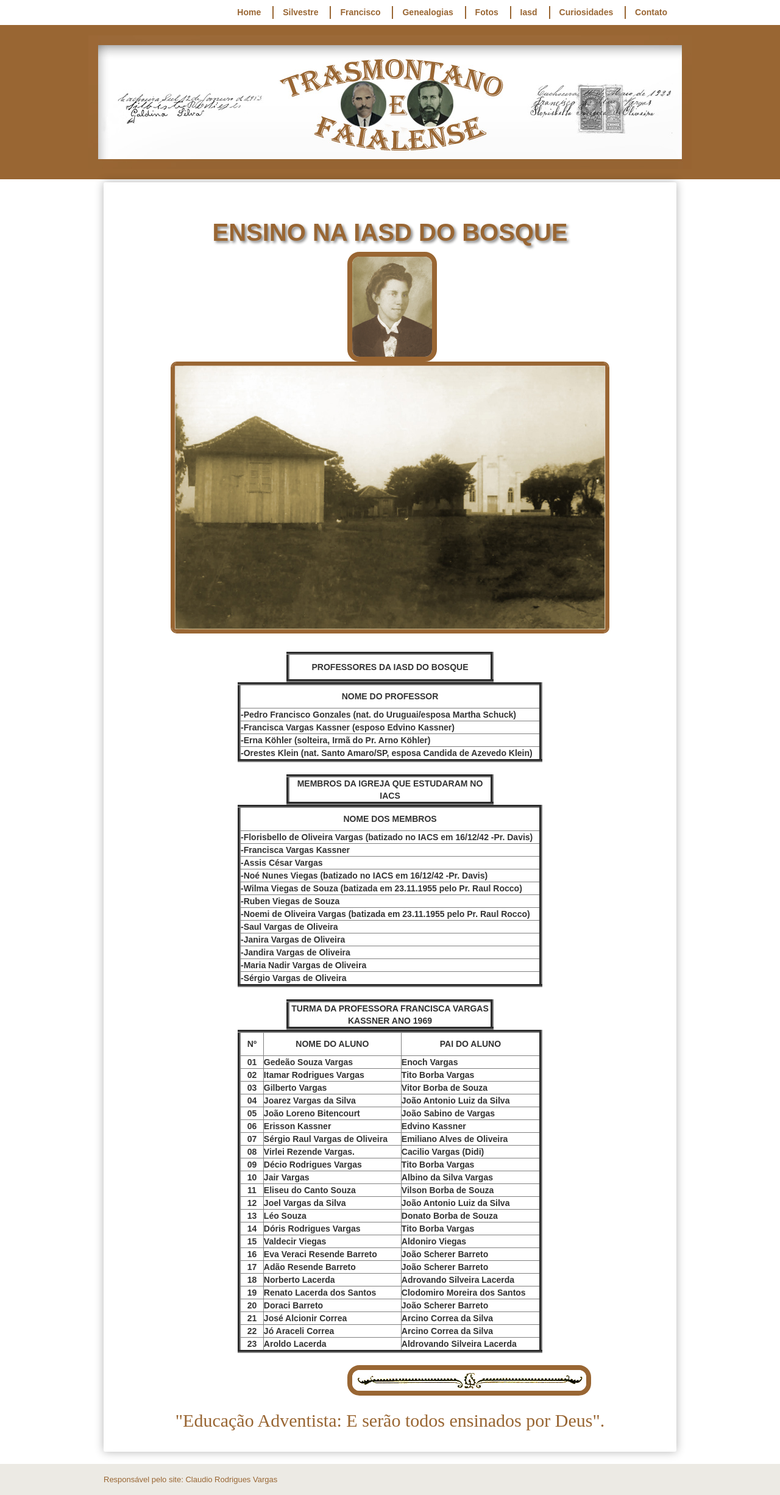
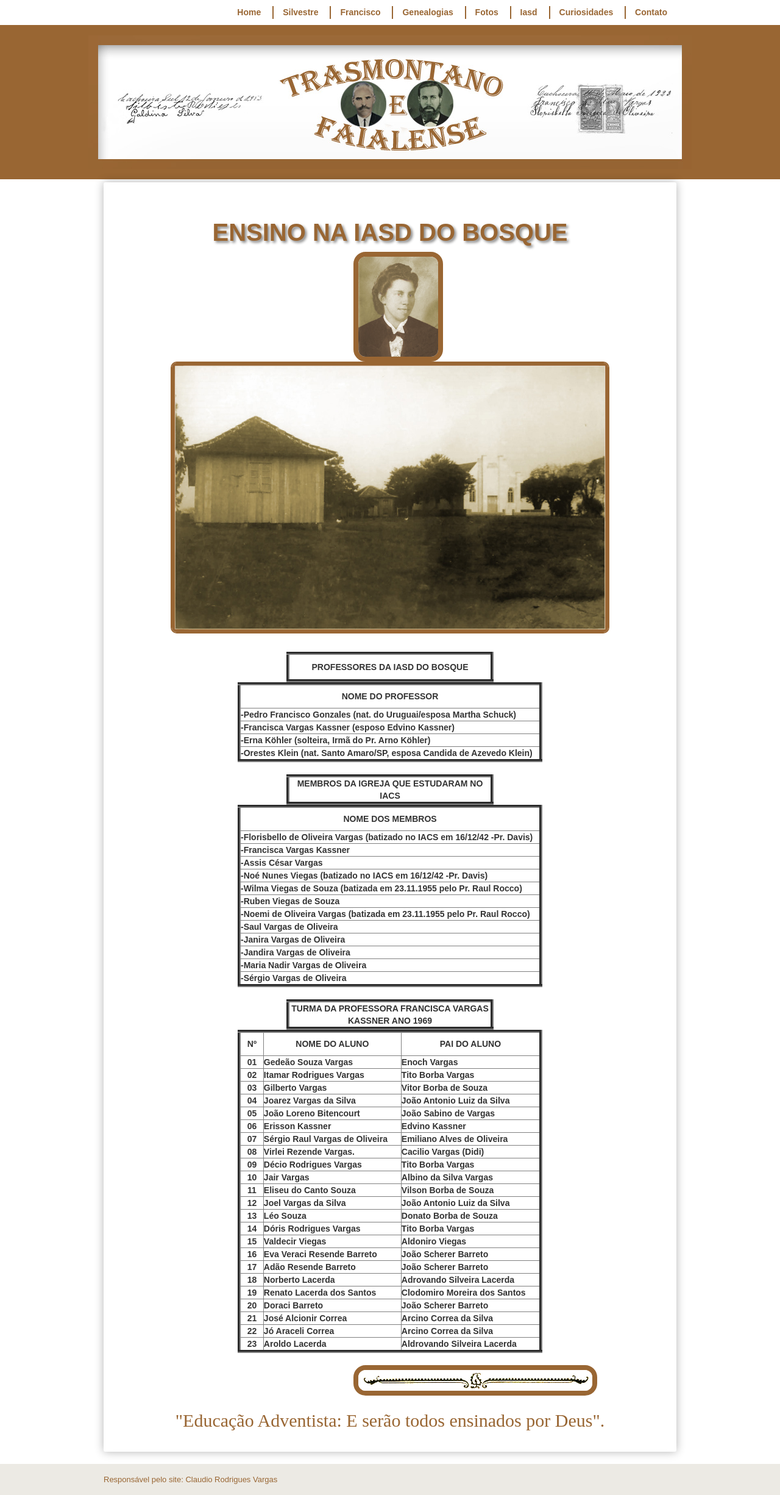
Before and after one commit to claudiovargas1955/claudiovargas1955.github.io, a Jekyll site: the page built from _pages/ensino-da-iasd-bosque.html, in a window 1280 px wide. Shown: the whole page at 61% size. Built offline with Jekyll 4.4.1, drawn with Linux system fonts in a browser that asks for light colours; some web fonts are replaced.

Commit message:
Update ensino-da-iasd-bosque.html

```diff
--- a/_pages/ensino-da-iasd-bosque.html
+++ b/_pages/ensino-da-iasd-bosque.html
@@ -108,7 +108,7 @@ figure.foto-legenda:hover figcaption {opacity: 5;
        }
 
  .dir3{border:#996633 solid 8px;
-        margin-left: 380px;
+        margin-left: 390px;
         margin-top: 0px;
         margin-botton: 0px;
         padding-left: 0px;
```
